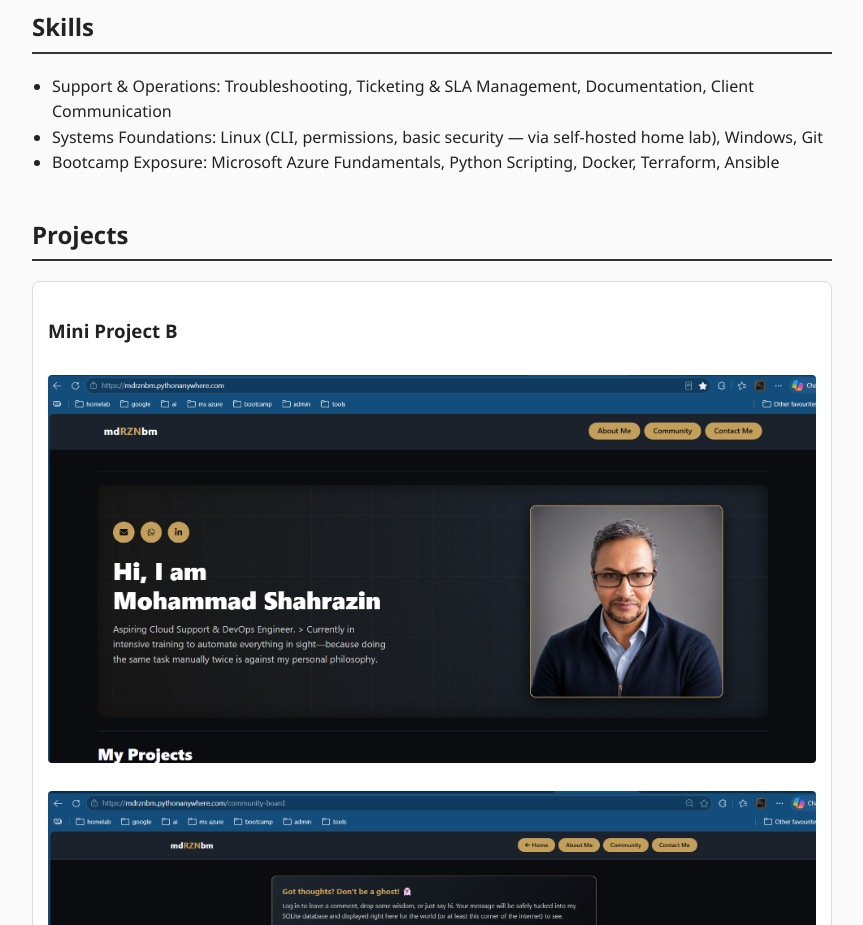
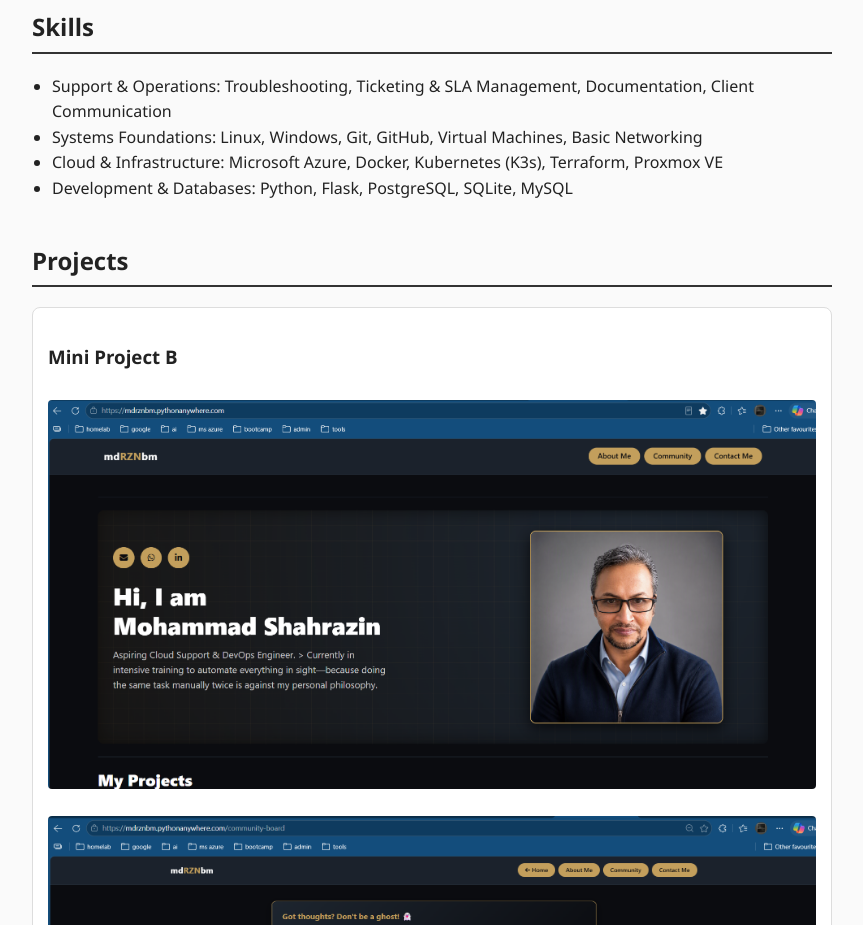
Before and after one commit to mdrznbm/mdrznbm.github.io, a plain HTML site: page index.html in a window 1280 px wide. Shown: the part 1000-1925 px from the top of the page, without its empty margins (208-1071 px from the left). Drawn offline with Linux system fonts and the light colour scheme.

Commit message:
Revise skills section in index.html
Updated skills section to include additional technologies and clarify existing skills.

```diff
--- a/index.html
+++ b/index.html
@@ -40,12 +40,16 @@
     <p>Currently completing an intensive 3-month Cloud Support & DevOps bootcamp with Generation, covering Linux, Python, Microsoft Azure fundamentals, Docker, Terraform, and Ansible. Alongside the bootcamp, I run a self-hosted Proxmox home lab to practice these skills hands-on and support my household's home network.</p>
   </section>
 
-  <section id="skills">
+ <section id="skills">
   <h2>Skills</h2>
   <ul>
     <li>Support & Operations: Troubleshooting, Ticketing & SLA Management, Documentation, Client Communication</li>
-    <li>Systems Foundations: Linux (CLI, permissions, basic security — via self-hosted home lab), Windows, Git</li>
-    <li>Bootcamp Exposure: Microsoft Azure Fundamentals, Python Scripting, Docker, Terraform, Ansible</li>
+
+    <li>Systems Foundations: Linux, Windows, Git, GitHub, Virtual Machines, Basic Networking</li>
+
+    <li>Cloud & Infrastructure: Microsoft Azure, Docker, Kubernetes (K3s), Terraform, Proxmox VE</li>
+
+    <li>Development & Databases: Python, Flask, PostgreSQL, SQLite, MySQL</li>
   </ul>
 </section>
 
```
